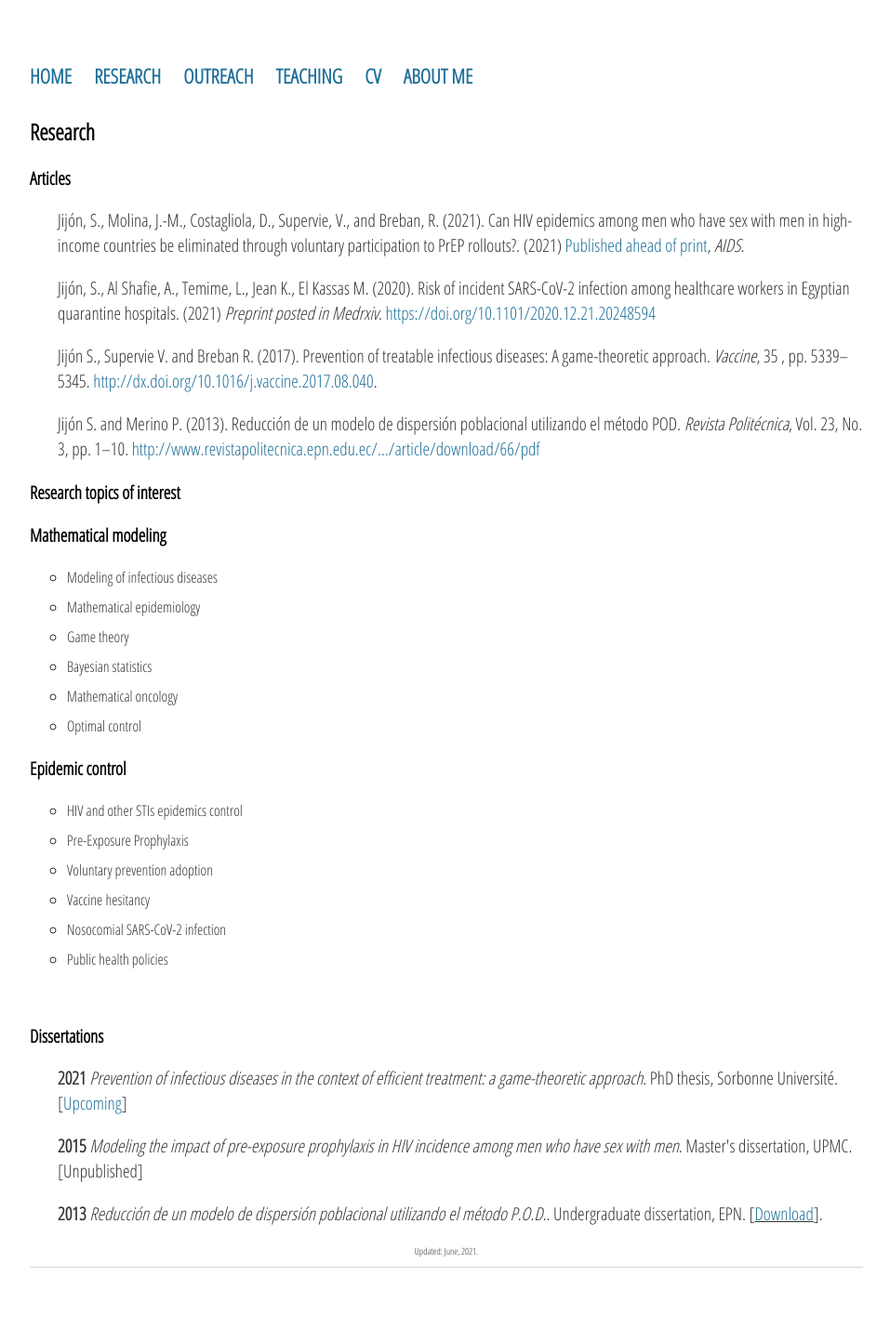
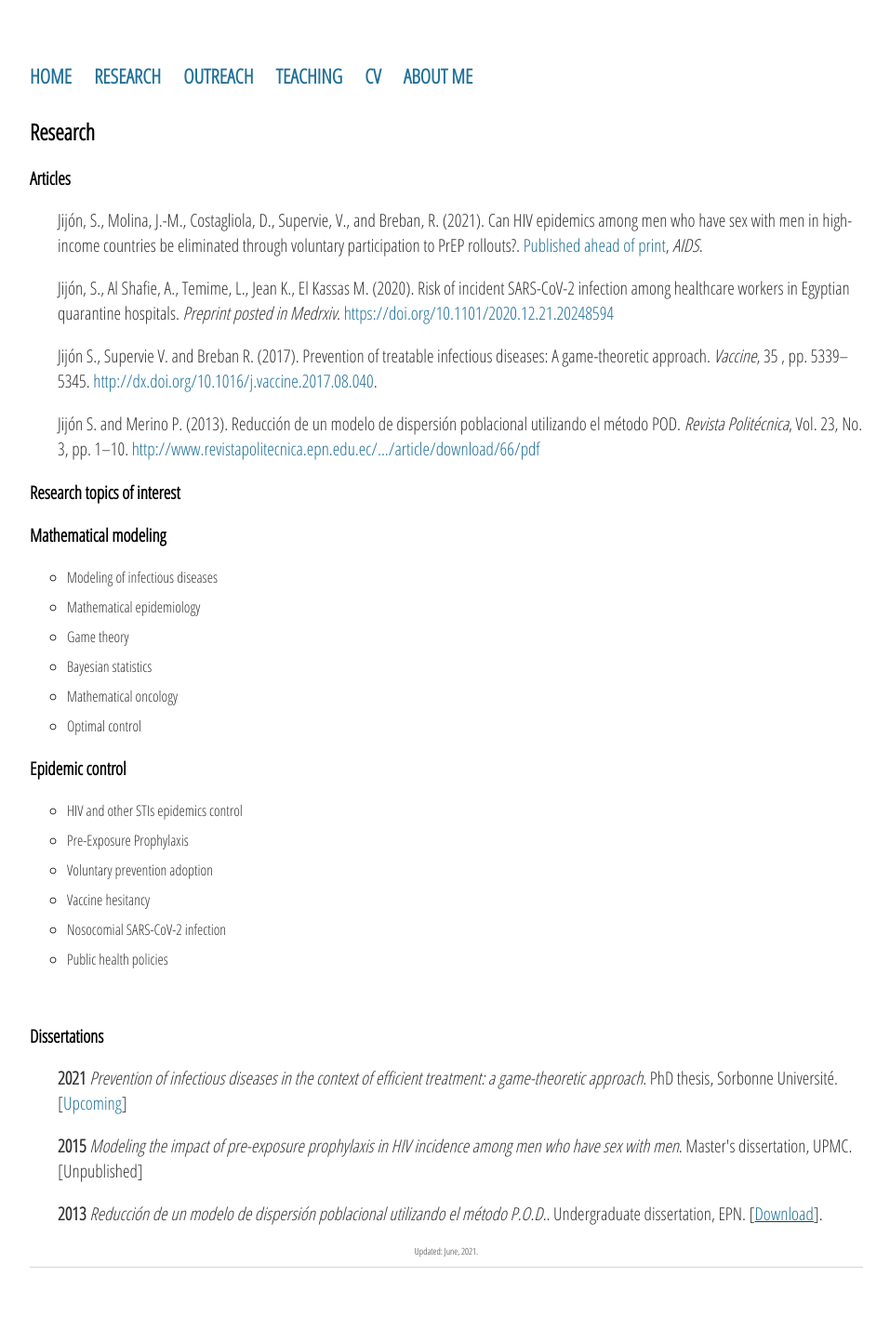
Before and after one commit to sjijon/sjijon.github.io, a Jekyll site: the page built from research.html, in a window 1280 px wide. Shown: the whole page at 93% size, without its empty margins (160-1117 px from the left). Built offline with Jekyll 4.4.1, drawn with Linux system fonts in a browser that asks for light colours; nearby versions of some CDN libraries.

Commit message:
Correct typo

```diff
--- a/research.html
+++ b/research.html
@@ -5,8 +5,8 @@
 <div class="blurb">
 	<h2>Research</h2>
 	<h3>Articles</h3>
-	<p style="padding-left:30px;">Jijón, S., Molina, J.-M., Costagliola, D., Supervie, V., and Breban, R. (2021). Can HIV epidemics among men who have sex with men in high-income countries be eliminated through voluntary participation to PrEP rollouts?. (2021) <a href="https://journals.lww.com/aidsonline/Abstract/9000/Can_HIV_epidemics_among_men_who_have_sex_with_men.96354.aspx" target="_blank">Published ahead of print</a>, <em>AIDS</em>.</p>
-	<p style="padding-left:30px;">Jijón, S., Al Shafie, A., Temime, L., Jean K., El Kassas M. (2020). Risk of incident SARS-CoV-2 infection among healthcare workers in Egyptian quarantine hospitals. (2021) <em>Preprint posted in Medrxiv</em>. <a href="https://doi.org/10.1101/2020.12.21.20248594" target="_blank">https://doi.org/10.1101/2020.12.21.20248594</a></p>
+	<p style="padding-left:30px;">Jijón, S., Molina, J.-M., Costagliola, D., Supervie, V., and Breban, R. (2021). Can HIV epidemics among men who have sex with men in high-income countries be eliminated through voluntary participation to PrEP rollouts?. <a href="https://journals.lww.com/aidsonline/Abstract/9000/Can_HIV_epidemics_among_men_who_have_sex_with_men.96354.aspx" target="_blank">Published ahead of print</a>, <em>AIDS</em>.</p>
+	<p style="padding-left:30px;">Jijón, S., Al Shafie, A., Temime, L., Jean K., El Kassas M. (2020). Risk of incident SARS-CoV-2 infection among healthcare workers in Egyptian quarantine hospitals. <em>Preprint posted in Medrxiv</em>. <a href="https://doi.org/10.1101/2020.12.21.20248594" target="_blank">https://doi.org/10.1101/2020.12.21.20248594</a></p>
 	<p style="padding-left:30px;">Jijón S., Supervie V. and Breban R. (2017). Prevention of treatable infectious diseases: A game-theoretic approach. <em>Vaccine</em>, 35 , pp. 5339–5345. <a href="https://www.sciencedirect.com/science/article/pii/S0264410X17311283" target="_blank">http://dx.doi.org/10.1016/j.vaccine.2017.08.040</a>.
 	<p style="padding-left:30px;">Jijón S. and Merino P. (2013). Reducción de un modelo de dispersión poblacional utilizando el método POD. <em>Revista Politécnica</em>, Vol. 23, No. 3, pp. 1–10. <a href="http://www.revistapolitecnica.epn.edu.ec/ojs2/index.php/revista_politecnica2/article/download/66/pdf">http://www.revistapolitecnica.epn.edu.ec/.../article/download/66/pdf</a></p>
 
```
